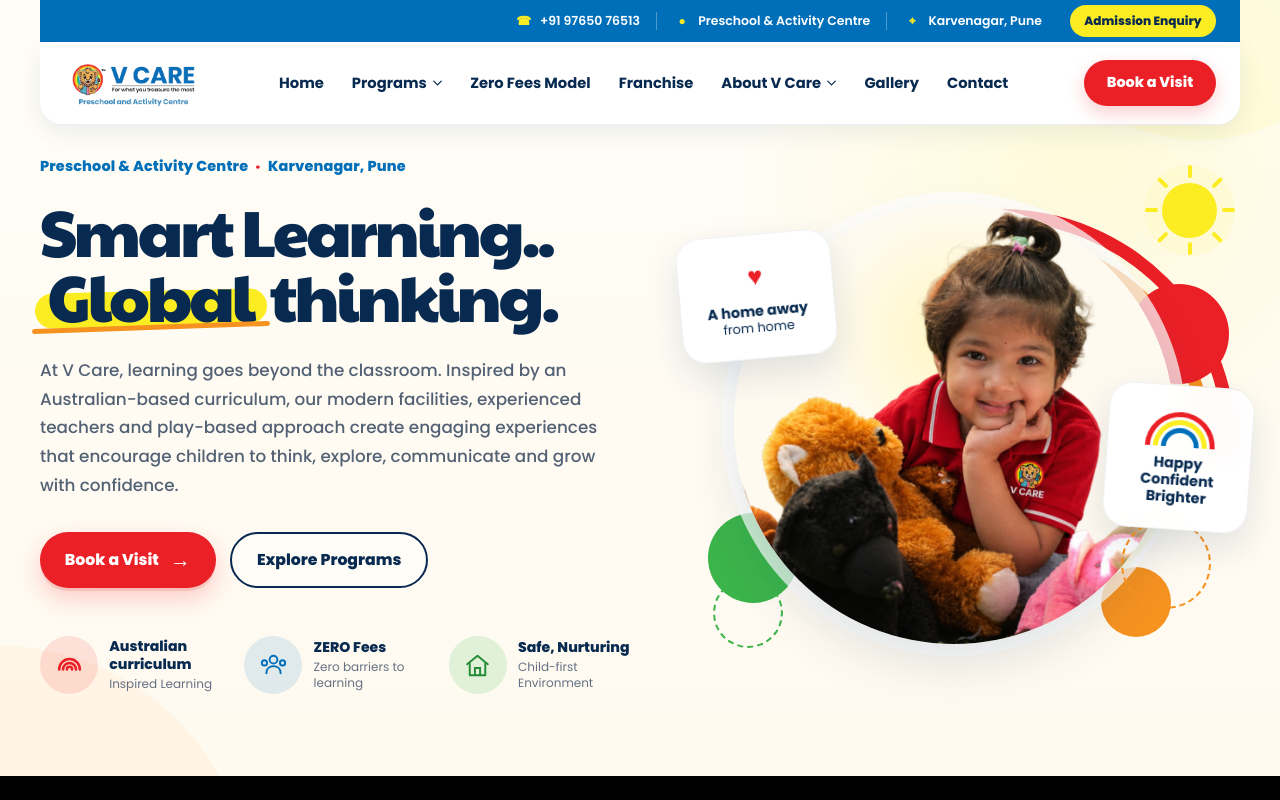
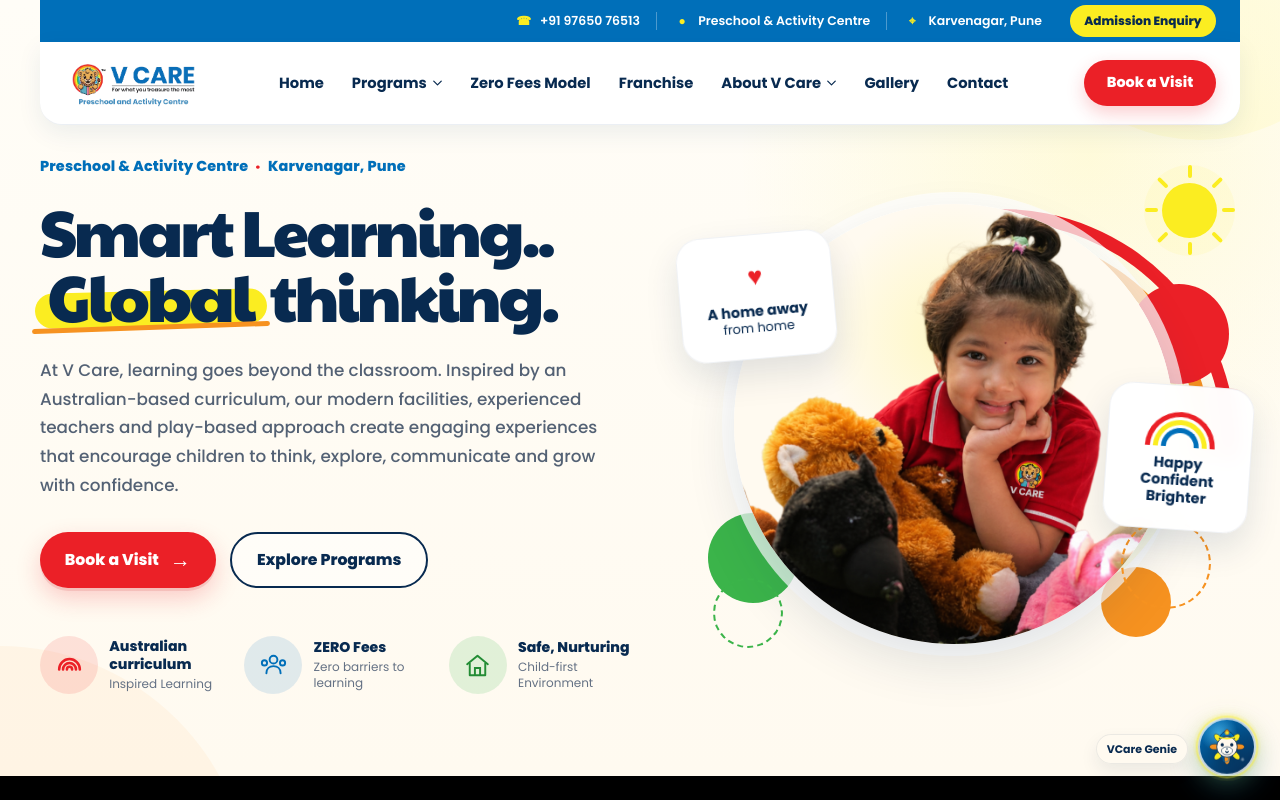
Before and after one commit to nitishtrivedi/vcare, an Angular app: page / in a window 1280 px wide. Shown: the top 800 px of the page. Built offline with nearby package versions, Linux system fonts and the light colour scheme; grey boxes are pictures that could not be loaded.

Commit message:
VCare Genie LIVE on PROD

```diff
--- a/src/app/app.html
+++ b/src/app/app.html
@@ -29,6 +29,6 @@
 
     <app-footer />
     <app-scroll-to-top />
-    <!-- <app-vcare-genie /> -->
+    <app-vcare-genie />
   }
 }
```
